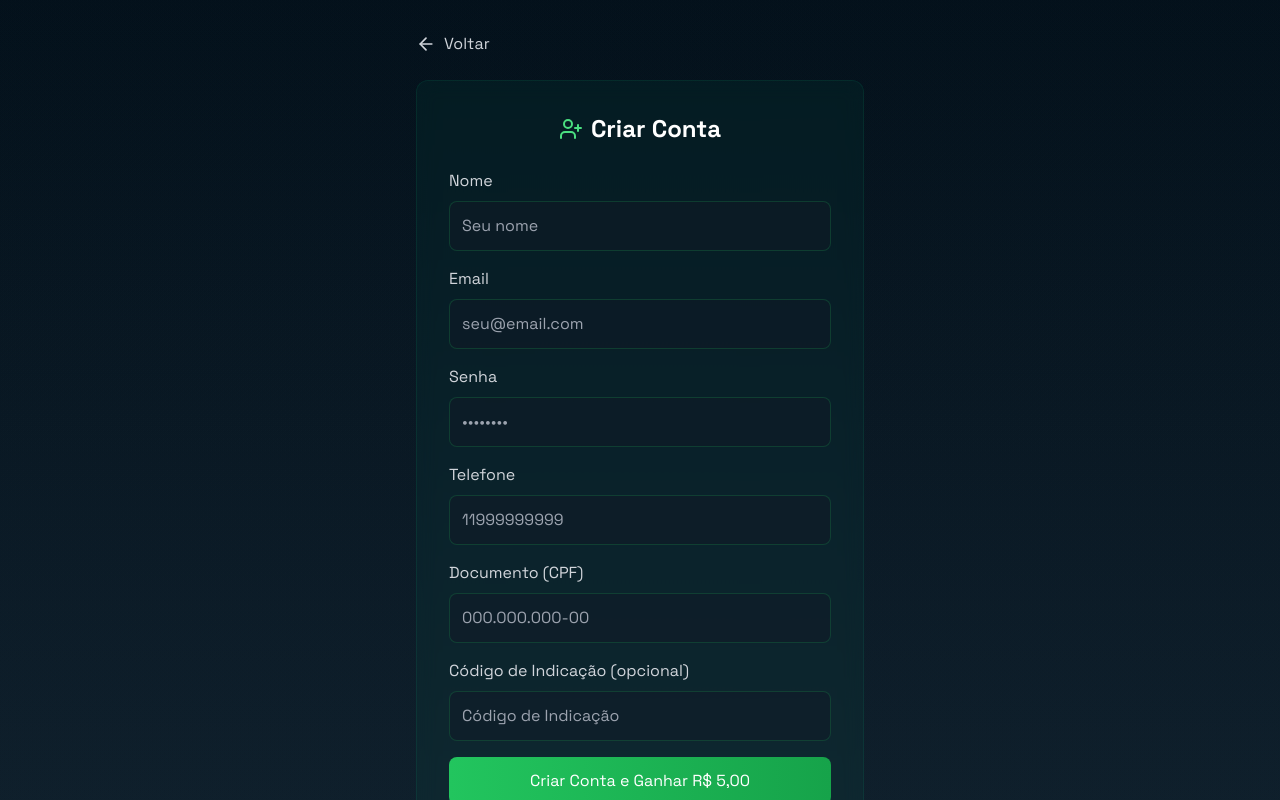
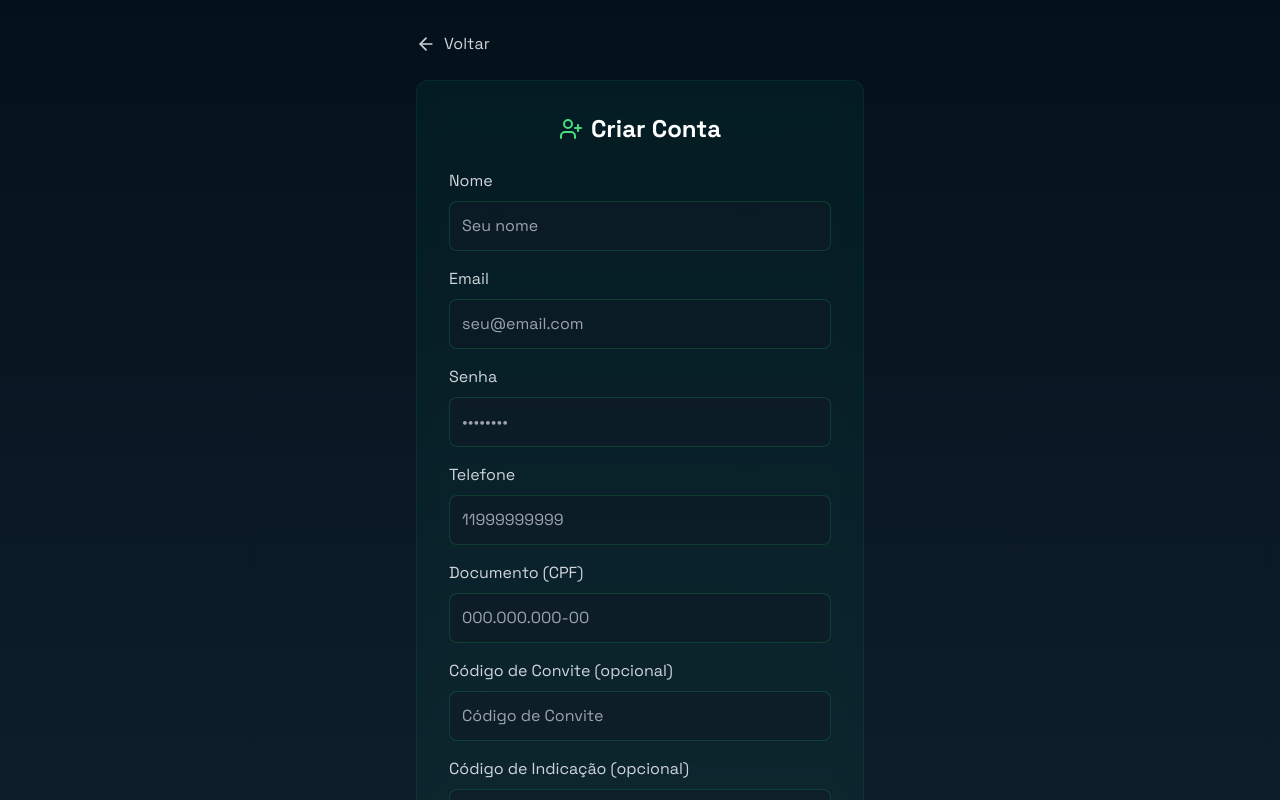
Before and after one commit to trytoholdme/mentiraverdadeira, a React (Vite) app: page / in a window 1280 px wide. Both pictures are taken after a click on the button "Ganhe R$ 5,00". Shown: the top 800 px of the page. Built offline with nearby package versions, Linux system fonts and the light colour scheme.

Commit message:
Update Register.tsx

```diff
--- a/src/components/Register.tsx
+++ b/src/components/Register.tsx
@@ -176,6 +176,22 @@ export default function Register({ onBack, onSuccess }: RegisterProps) {
           </div>
 
           <div>
+            <label className="block text-gray-300 mb-2" htmlFor="inviteCode">
+              Código de Convite (opcional)
+            </label>
+            <input
+              type="text"
+              id="inviteCode"
+              value={inviteCode}
+              onChange={(e) => setInviteCode(e.target.value.toUpperCase())}
+              className="w-full p-3 bg-gray-900/50 border border-green-500/20 rounded-lg focus:outline-none focus:border-green-500 text-white"
+              placeholder="Código de Convite"
+              maxLength={6}
+              disabled={loading}
+            />
+          </div>
+
+          <div>
             <label className="block text-gray-300 mb-2" htmlFor="referralCode">
               Código de Indicação (opcional)
             </label>
```
